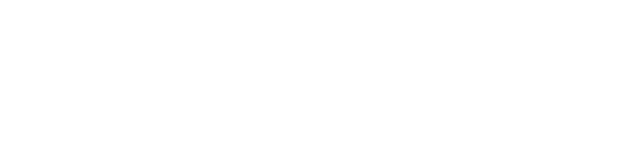
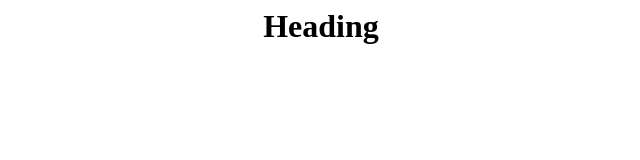
Before and after one commit to jdsllk7/dummy-repo, a plain HTML site: page index.html in a window 1280 px wide. Shown: the whole page, without its empty margins (319-959 px from the left). Drawn offline with Linux system fonts and the light colour scheme.

Commit message:
added header and margin

```diff
--- a/index.html
+++ b/index.html
@@ -7,5 +7,7 @@
 </head>
 <body>
 
+    <h1 style="text-align:center;">Heading</h1>
+
 </body>
 </html>
```
